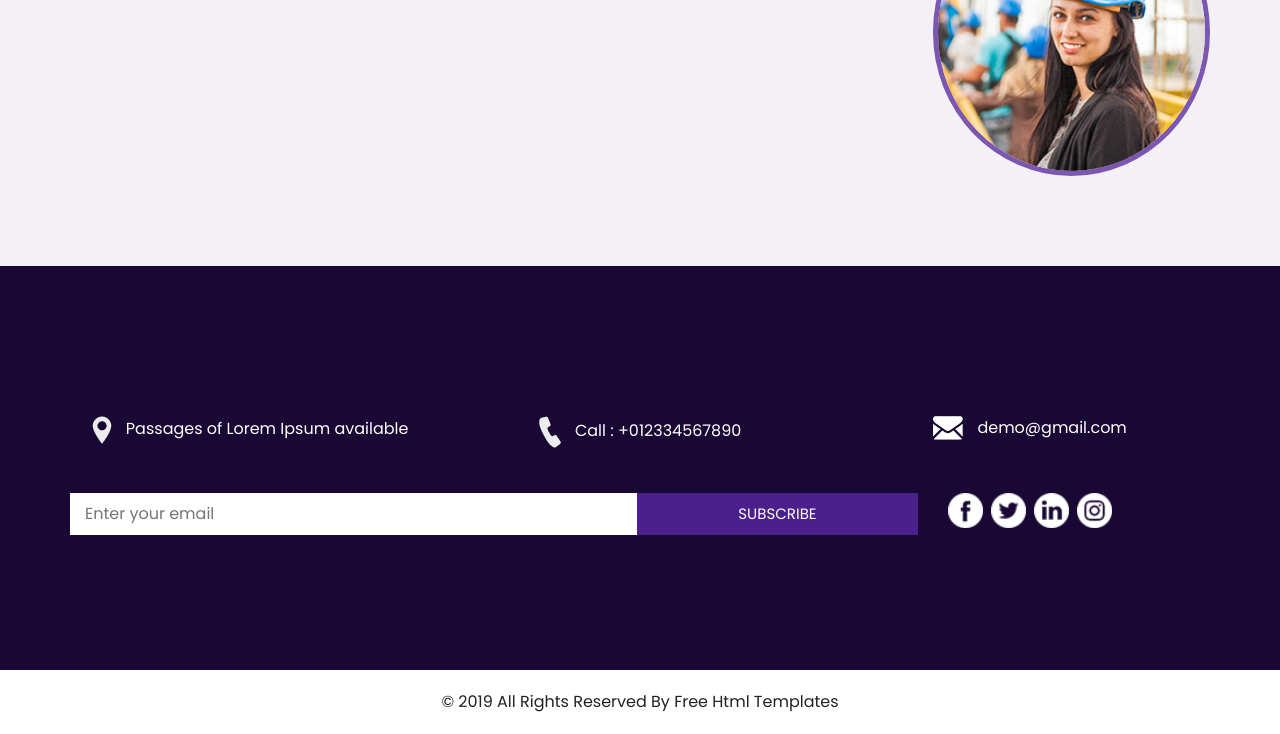
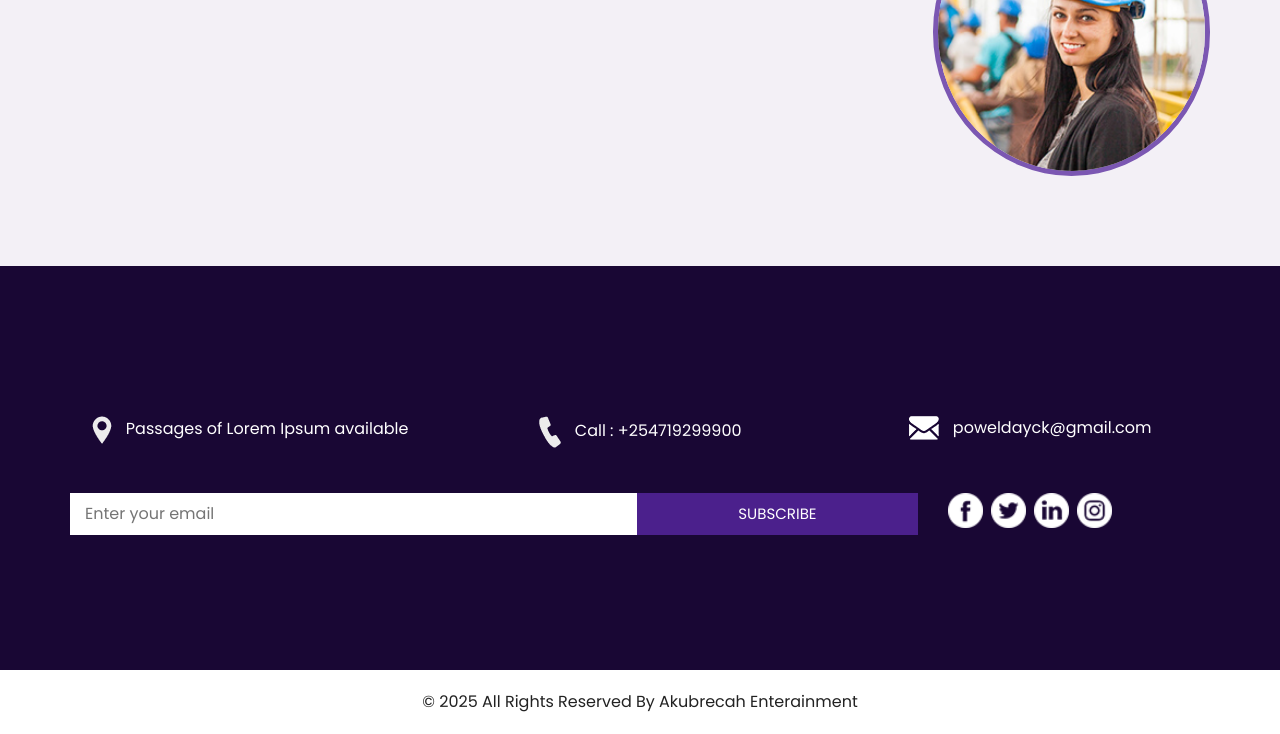
Before and after one commit to Akubrecah/Test, a plain HTML site: page about.html in a window 1280 px wide. Shown: the part 599-1333 px from the top of the page. Drawn offline with nearby package versions, Linux system fonts and the light colour scheme.

Commit message:
Update about.html

```diff
--- a/about.html
+++ b/about.html
@@ -12,7 +12,7 @@
   <meta name="description" content="" />
   <meta name="author" content="" />
 
-  <title>Electrochip</title>
+  <title>Akubrecah Enetertainment</title>
 
   <!-- slider stylesheet -->
   <link rel="stylesheet" type="text/css" href="https://cdnjs.cloudflare.com/ajax/libs/OwlCarousel2/2.1.3/assets/owl.carousel.min.css" />
@@ -38,7 +38,7 @@
           <a class="navbar-brand" href="index.html">
             <img src="images/logo.png" alt="">
             <span>
-              Electrochip
+              Akubrecah
             </span>
           </a>
           <button class="navbar-toggler" type="button" data-toggle="collapse" data-target="#navbarSupportedContent" aria-controls="navbarSupportedContent" aria-expanded="false" aria-label="Toggle navigation">
@@ -136,7 +136,7 @@
             <a href="">
               <img src="images/telephone-white.png" alt="">
               <span>
-                Call : +012334567890
+                Call : +254719299900
               </span>
             </a>
           </div>
@@ -144,7 +144,7 @@
             <a href="">
               <img src="images/envelope-white.png" alt="">
               <span>
-                demo@gmail.com
+                poweldayck@gmail.com
               </span>
             </a>
           </div>
@@ -198,8 +198,8 @@
       <div class="row">
         <div class="col-lg-7 col-md-9 mx-auto">
           <p>
-            &copy; 2019 All Rights Reserved By
-            <a href="https://html.design/">Free Html Templates</a>
+            &copy; 2025 All Rights Reserved By
+            <a href="https://html.design/">Akubrecah Enterainment</a>
           </p>
         </div>
       </div>
```
